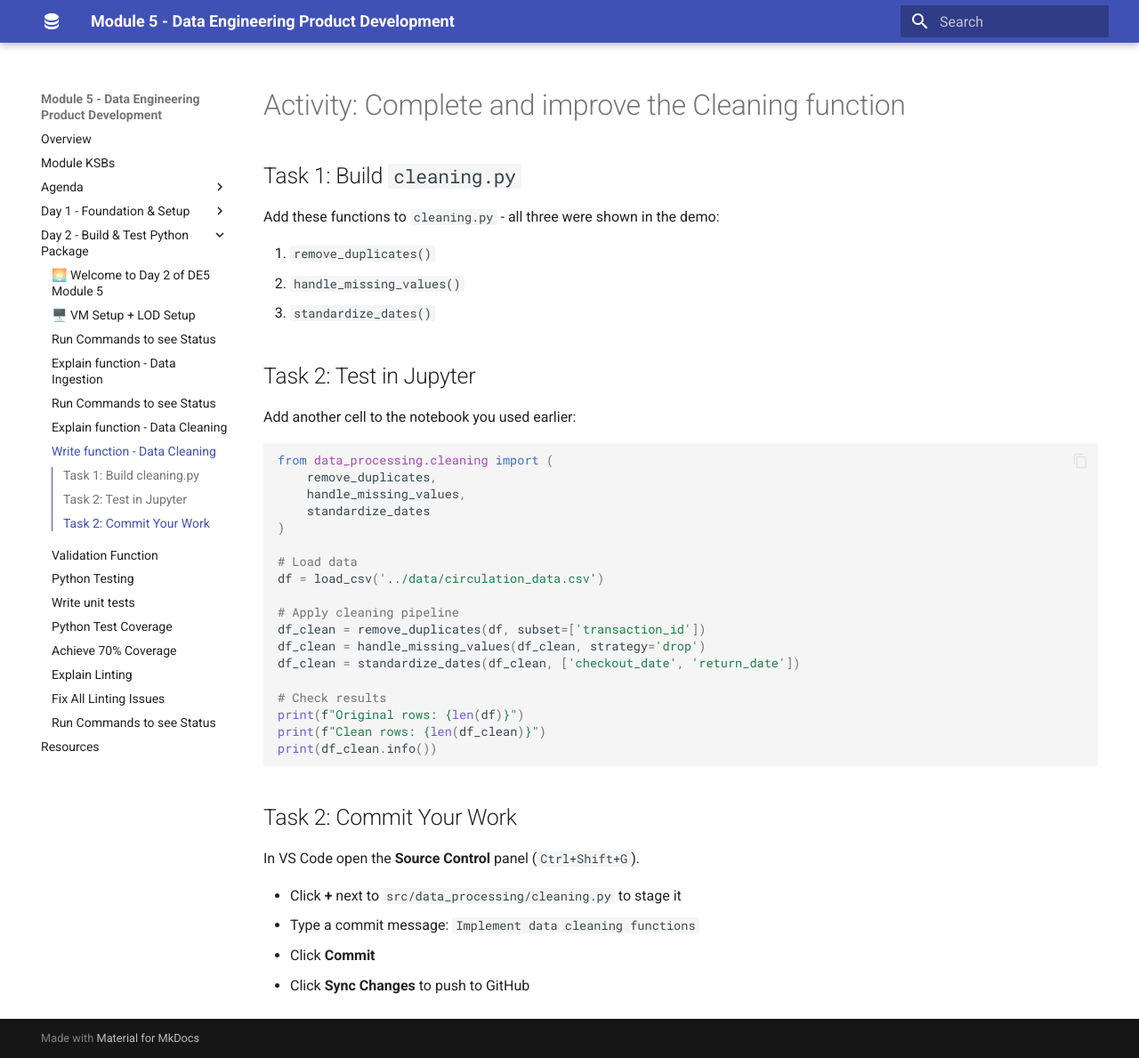
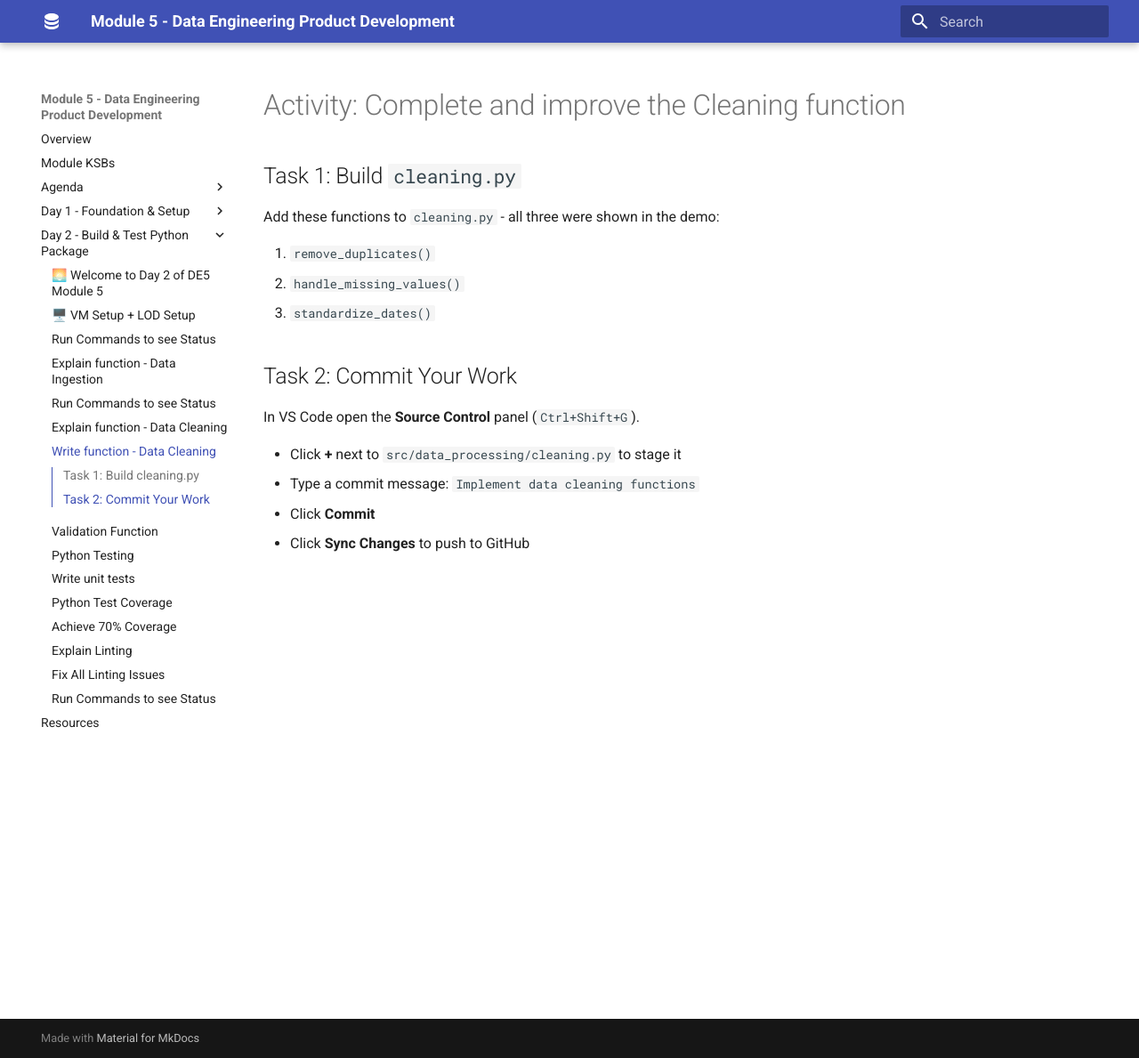
Before and after one commit to qaalabs/DE5M5, an MkDocs documentation site: the page built from docs/day2/cleaning-enhancements.md, in a window 1280 px wide and 1189 px high. Shown: the whole window at 89% size. Built offline with MkDocs 1.6.1 and Material for MkDocs 9.7.7, drawn with Linux system fonts in a browser that asks for light colours.

Commit message:
update instructions

````diff
--- a/docs/day2/cleaning-enhancements.md
+++ b/docs/day2/cleaning-enhancements.md
@@ -8,31 +8,6 @@ Add these functions to `cleaning.py` - all three were shown in the demo:
 2. `handle_missing_values()`
 3. `standardize_dates()`
 
-## Task 2: Test in Jupyter
-
-Add another cell to the notebook you used earlier:
-
-```python
-from data_processing.cleaning import (
-    remove_duplicates,
-    handle_missing_values,
-    standardize_dates
-)
-
-# Load data
-df = load_csv('../data/circulation_data.csv')
-
-# Apply cleaning pipeline
-df_clean = remove_duplicates(df, subset=['transaction_id'])
-df_clean = handle_missing_values(df_clean, strategy='drop')
-df_clean = standardize_dates(df_clean, ['checkout_date', 'return_date'])
-
-# Check results
-print(f"Original rows: {len(df)}")
-print(f"Clean rows: {len(df_clean)}")
-print(df_clean.info())
-```
-
 ## Task 2: Commit Your Work
 
 In VS Code open the **Source Control** panel (`Ctrl+Shift+G`).
````
Also changed, not shown: docs/day2/ingestion.md (+1 -1 lines).
